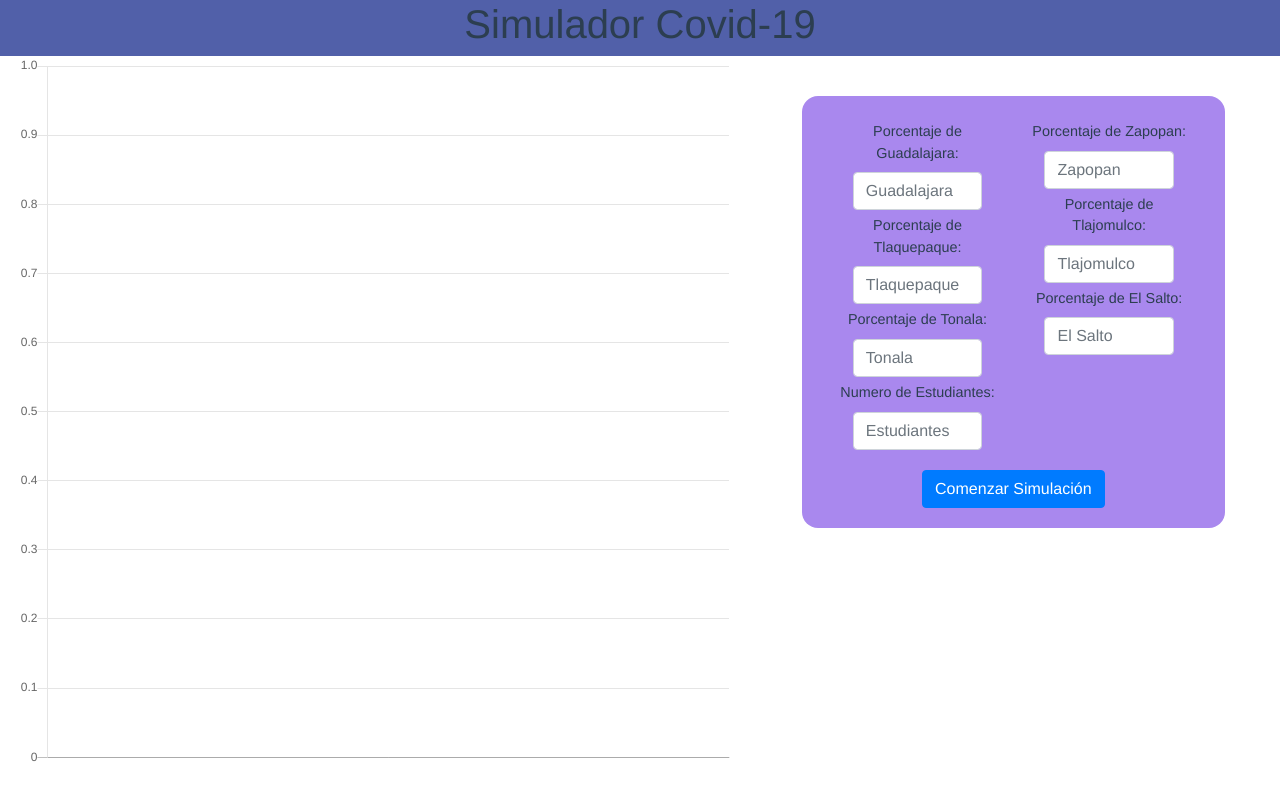
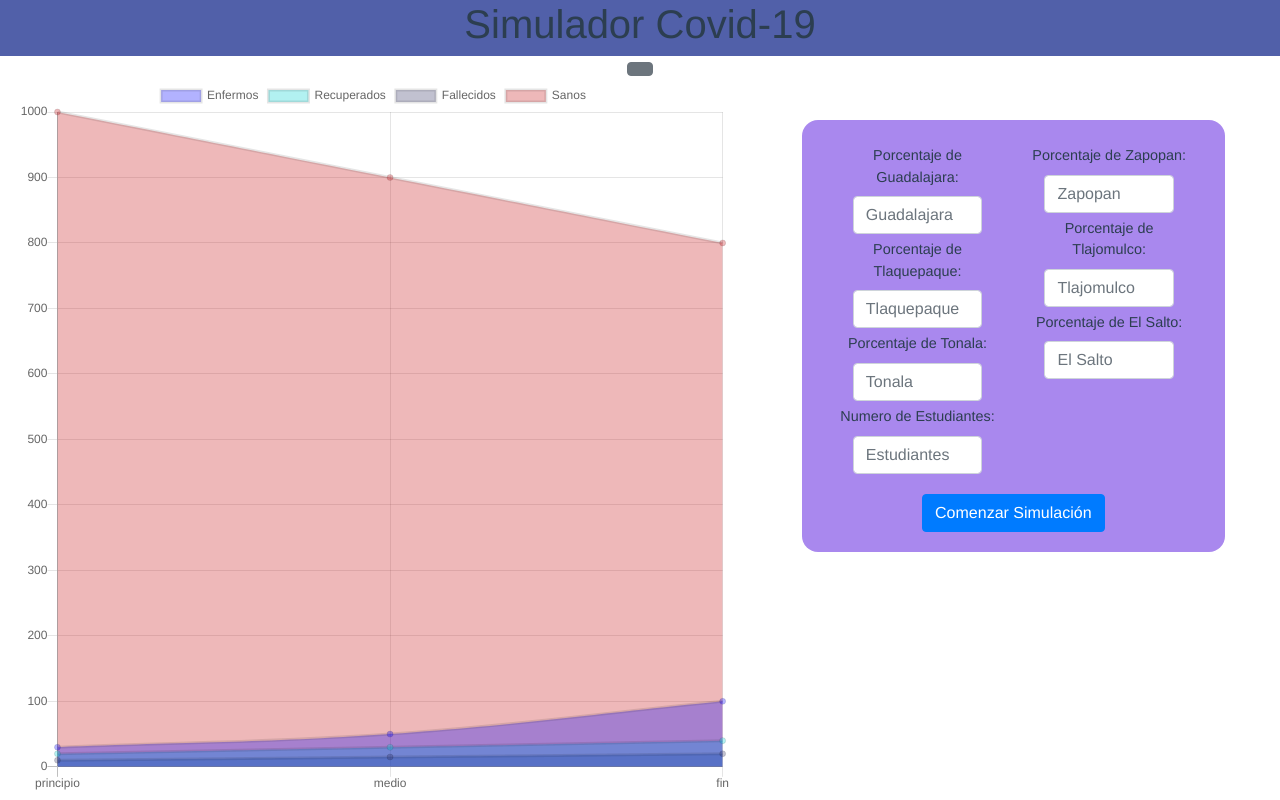
Before and after one commit to FranciscoMarquez1/proyecto-simulacion, a Vue app: page / in a window 1280 px wide. Built offline with nearby package versions, Linux system fonts and the light colour scheme.

Commit message:
Added hardcoded graphs

```diff
--- a/src/views/Charts.vue
+++ b/src/views/Charts.vue
@@ -1,10 +1,10 @@
 <script>
-import { Bar, mixins } from 'vue-chartjs'
+import { Line, mixins } from 'vue-chartjs'
 const { reactiveProp } = mixins
 
 
 export default {
-  extends: Bar,
+  extends: Line,
   mixins: [reactiveProp],
   props: ['options'],
   mounted () {
--- a/src/views/Home.vue
+++ b/src/views/Home.vue
@@ -5,6 +5,7 @@
         <h1>Simulador Covid-19</h1>
       </b-col>
     </b-row>
+    <b-button on:click="fillData"></b-button>
     <b-row>
       <b-col cols="7">
         <Charts :chart-data="datacollection"/>
@@ -93,8 +94,38 @@ export default {
       console.log("Recuperados:",this.counts[2]);
       console.log("Muertos:",this.counts[3]);
       console.log("---------------------------");
+    },
+    fillData () {
+        this.datacollection = {
+          labels: ["principio", "medio","fin"],
+          datasets: [
+            {
+              label: 'Enfermos',
+              backgroundColor: 'rgba(0,0,255,.3)',
+              data: [30, 50, 100]
+            },
+            {
+              label: 'Recuperados',
+              backgroundColor: 'rgba(0,210,210,.3)',
+              data: [20, 30, 40]
+            },
+            {
+              label: 'Fallecidos',
+              backgroundColor: 'rgba(50,50,100,.3)',
+              data: [10, 15, 20]
+            },
+            {
+              label: 'Sanos',
+              backgroundColor: 'rgba(200,20,25,.3)',
+              data: [1000, 900,800]
+            },
+          ]
+        }
     }
-  }
+  },
+  mounted () {
+    this.fillData()
+  },
 }
 </script>
 
```
